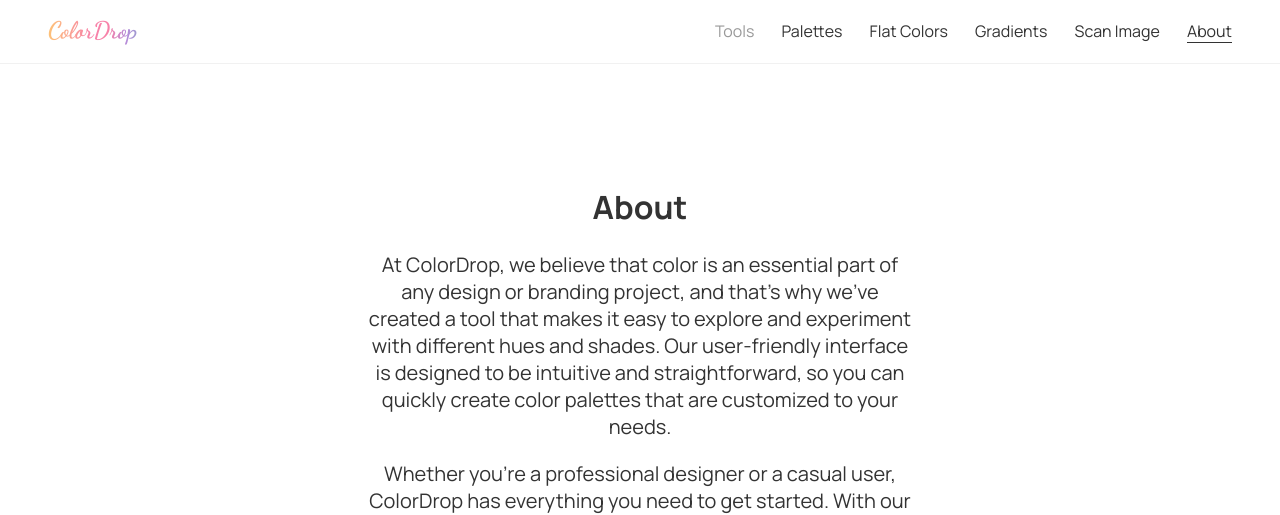
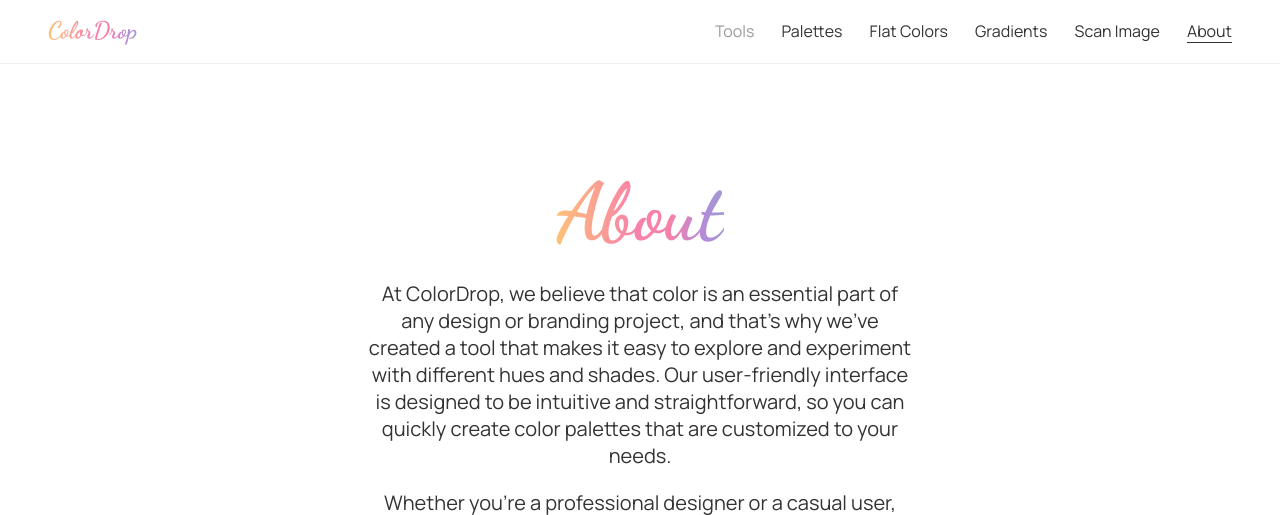
Before and after one commit to triss90/colordrop, a PHP site: page /about in a window 1280 px wide. Shown: the top 515 px of the page. Run offline with PHP 8.4, Linux system fonts and the light colour scheme; some libraries are stand-ins or nearby versions.

Commit message:
Adjust header style

```diff
--- a/about/index.php
+++ b/about/index.php
@@ -12,7 +12,7 @@ include("../_inc/header.php");
 	<div class="container">
 		<div class="row center-tiny">
 			<div class="tiny-12 small-10 medium-8 large-6">
-				<h1>About</h1>
+				<h1 class="linear-wipe funky" style="font-size: 5rem;">About</h1>
 				<p class="large">At ColorDrop, we believe that color is an essential part of any design or branding project, and that's why we've created a tool that makes it easy to explore and experiment with different hues and shades. Our user-friendly interface is designed to be intuitive and straightforward, so you can quickly create color palettes that are customized to your needs.</p>
 				<p class="large">Whether you're a professional designer or a casual user, ColorDrop has everything you need to get started. With our extensive library of colors and the ability to customize hues and shades, you can create a virtually limitless range of palettes that are tailored to your specific needs. Plus, our tool is optimized for both desktop and mobile devices, so you can create on the go or from the comfort of your own workspace.</p>
 				<p class="large">One of the things that sets ColorDrop apart is our focus on user experience. We understand that our users have different needs and preferences, and that's why we've created a tool that's versatile and customizable. With the ability to save and organize your color palettes, download them in a variety of formats, and share them with others, you'll always have the resources you need to take your design projects to the next level.</p>
```
